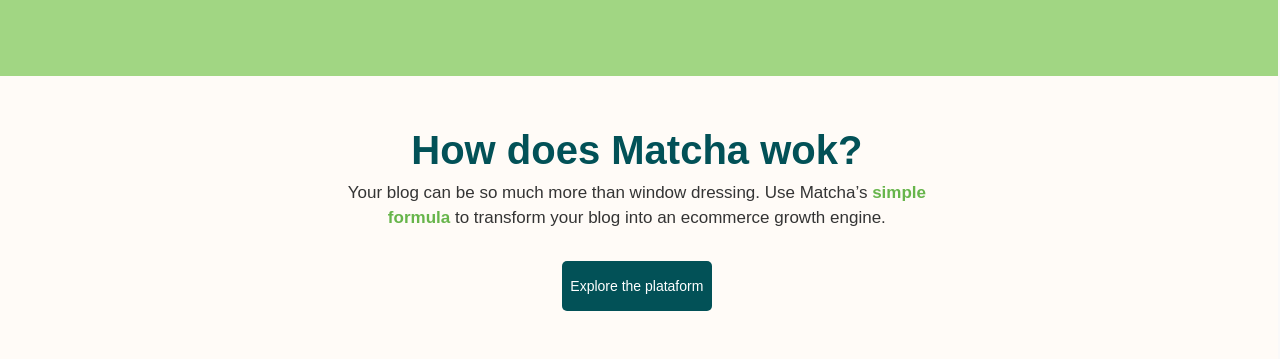
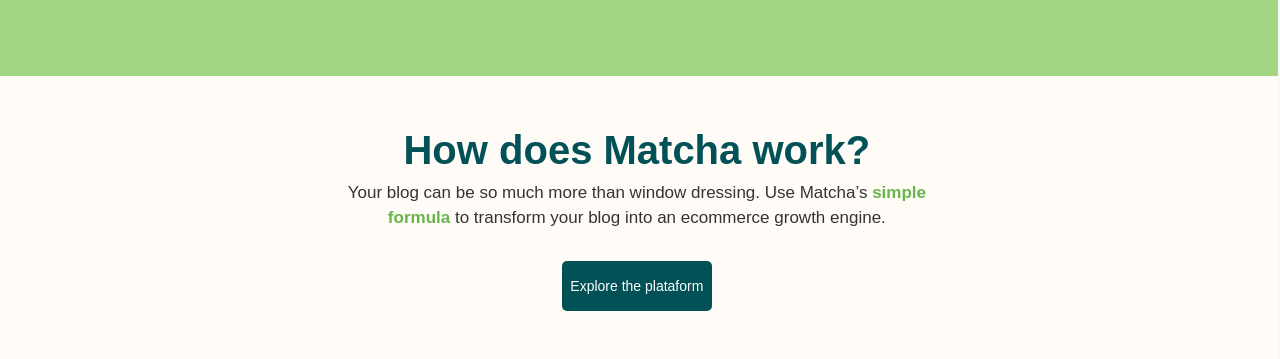
Before and after one commit to IvanFou/santander-front-bedu, a plain HTML site: page index.html in a window 1280 px wide. Shown: the part 3861-4220 px from the top of the page. Drawn offline with Linux system fonts and the light colour scheme; a web font is replaced by a local one.

Commit message:
Errores ortograficos

```diff
--- a/index.html
+++ b/index.html
@@ -206,7 +206,7 @@
 
 <!-- How does Matcha wok? -->
         <section class="titleSection">
-                <h3>How does Matcha wok?</h3>
+                <h3>How does Matcha work?</h3>
                 <p>
                     Your blog can be so much more than window dressing.
                     Use Matcha’s <b>simple formula </b> to transform your blog into an ecommerce growth engine.
```
